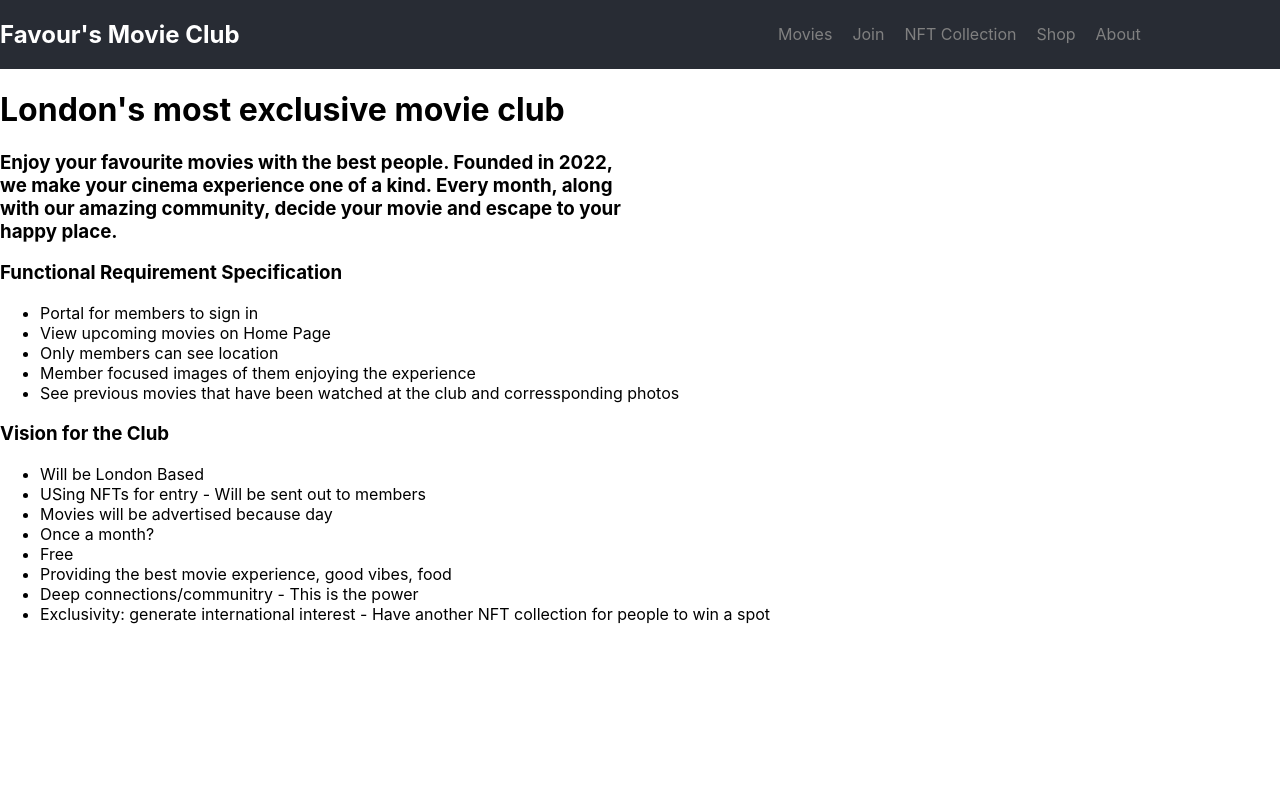
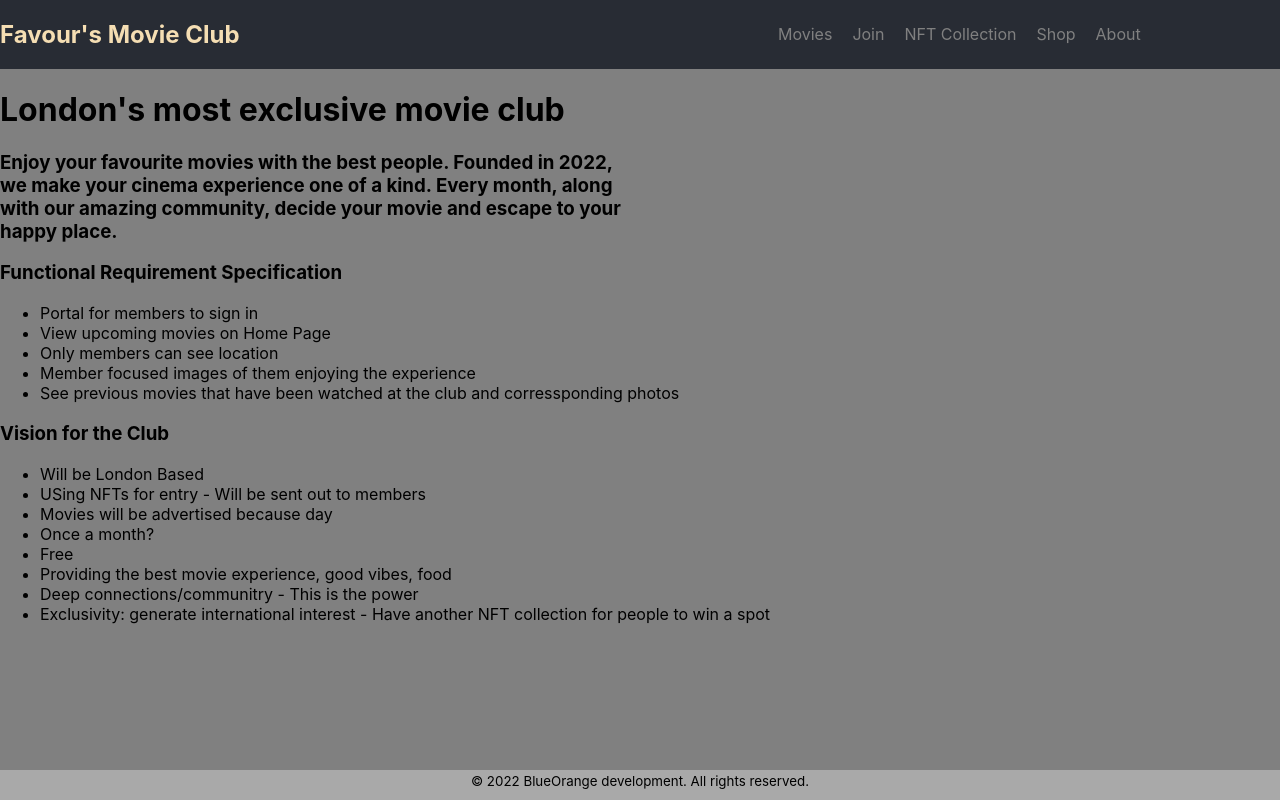
Before and after one commit to FavourEEZ/ReactApplications, a React (Create React App) app: page / in a window 1280 px wide. Built offline with nearby package versions, Linux system fonts and the light colour scheme.

Commit message:
Minor colour refactoring to nav bar, footer, add footer,

```diff
--- a/src/App.css
+++ b/src/App.css
@@ -1,37 +1,28 @@
 .App {
-  /* text-align: center; */
+  background-color: grey;
+  height: 100vh;
 }
 
 .App-header {
   background-color: #282c34;
   display: flex;
-  /* flex-direction: row; */
-  /* align-items: center; */
-  /* justify-content: flex-start; */
+
   justify-content: space-between;
 
   color: white;
 }
 
-/* .nav{
-  display: flex;
-  justify-content: space-between;
+.logo-div {
+  color: white;
+  cursor: pointer;
 }
 
-.nav-items {
-  list-style: none;
-  display: flex;
-  gap: 10px;
-} */
-
-
-.centerText {
-  color: white;
+.logo-div:hover {
+  color: wheat;
 }
 
 .nav-items-wrapper{
   display: flex;
-  /* justify-content: flex-end; */
   align-items: center;
   width: 40%;
 }
@@ -42,10 +33,22 @@
   color: gray;
   margin: 10px;
   justify-content: flex-end;
+  cursor: pointer;
+}
+
+.nav-items:hover{
+  color: wheat;
 }
 
 .wrapper-landing-text{
   width: 50%;
 }
 
-/* min-height: 100vh; */
+#footer{
+  position:absolute;
+  bottom:0;
+  width:100%;
+  height:30px;
+  background: darkgray;
+  text-align: center;
+}
--- a/src/App.js
+++ b/src/App.js
@@ -1,12 +1,13 @@
 import './App.css';
+import Container from '@mui/material/Container'
 
 function App() {
   return (
     <div className="App">
       <header className="">
         <nav className="App-header">
-          <div>
-            <h1 className="centerText"> Favour's Movie Club </h1>
+          <div className="logo-div">
+            <h1> Favour's Movie Club </h1>
           </div>
 
           <div className="nav-items-wrapper">
@@ -20,6 +21,7 @@ function App() {
 
       </header>
       <div className="main-wrapper">
+        {/* <Container maxWidth="sm" className='Container'> */}
         <div className="wrapper-landing-text">
           <h1>London's most exclusive movie club</h1>
           <h3>Enjoy your favourite movies with the best people.
@@ -28,8 +30,9 @@ function App() {
             decide your movie and escape to your happy place.
           </h3>
         </div>
+        {/* </Container> */}
 
-        <div>
+        <div className='landing-content'>
 
         </div>
         <h3>Functional Requirement Specification</h3>
@@ -55,6 +58,10 @@ function App() {
         </ul>
 
       </div>
+
+      <footer id='footer'>
+        <small>© 2022 BlueOrange development. All rights reserved.</small>
+      </footer>
     </div>
   );
 }
```
